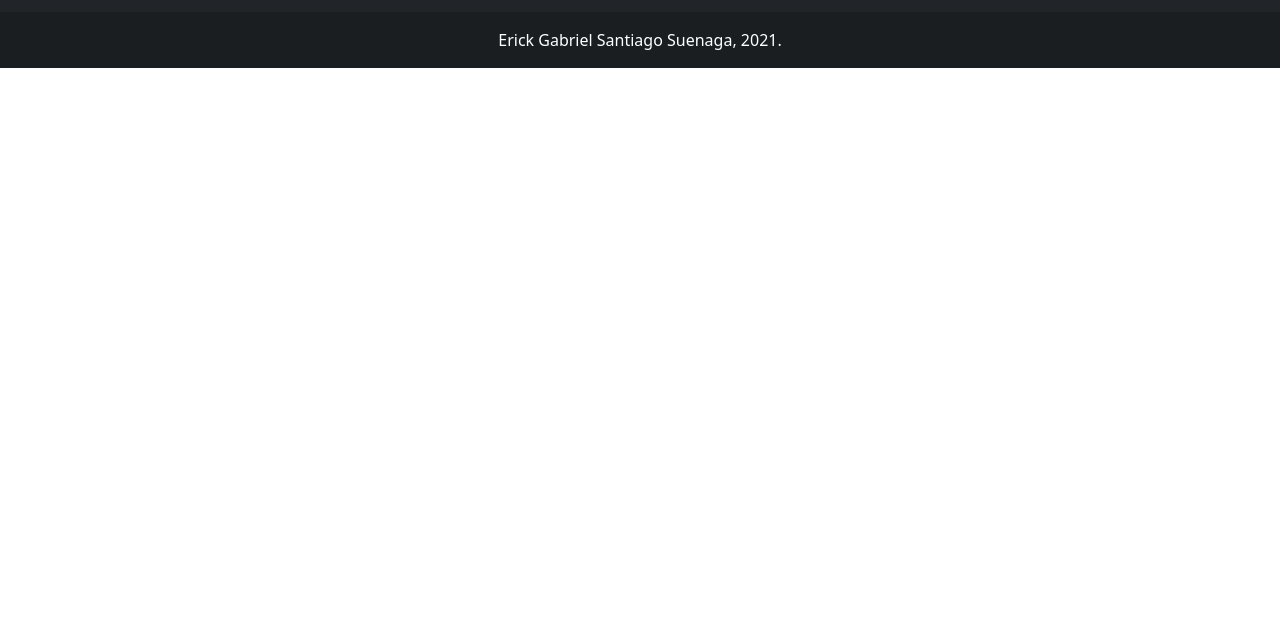
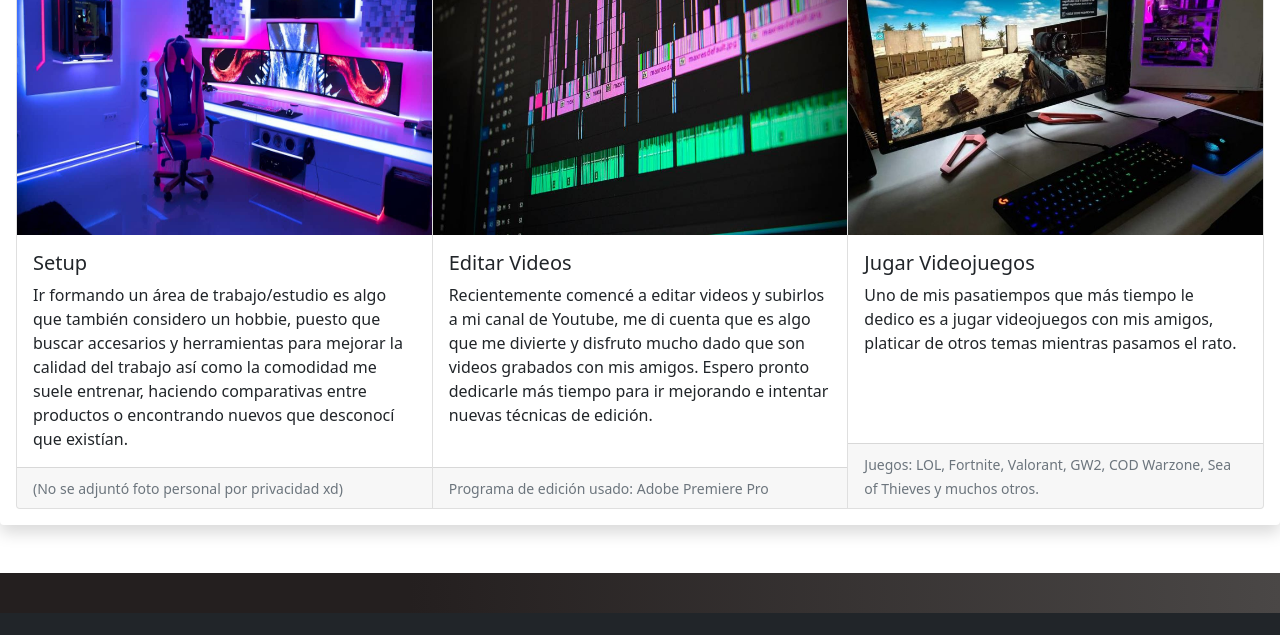
Before and after one commit to Cachigod/WebCachi, a plain HTML site: page index.html in a window 1280 px wide. Shown: the part 938-1573 px from the top of the page. Before the commit the page ends 1006 px from the top, so only its background shows below. Drawn offline with nearby package versions, Linux system fonts and the light colour scheme.

Commit message:
Hobbies
Se agregaron 3 cards con hobbies.

```diff
--- a/css/styles.css
+++ b/css/styles.css
@@ -21,6 +21,22 @@
       flex-flow: column;
 
       height: 100vh;
+
+      background: linear-gradient(to right, rgba(36,31,31,1) 0%, rgba(36,31,31,1) 32%, rgba(74,71,70,1) 100%);
+      color: #fff;
+      text-align: center;
+  }
+
+  .main-content2 {
+    overflow:hidden;
+      position: relative;
+
+      display: flex;
+      align-items: center;
+      justify-content: center;
+      flex-flow: column;
+
+      height: 5vh;
 
       background: linear-gradient(to right, rgba(36,31,31,1) 0%, rgba(36,31,31,1) 32%, rgba(74,71,70,1) 100%);
       color: #fff;
--- a/index.html
+++ b/index.html
@@ -27,7 +27,7 @@
     <body>
         <script src="https://cdn.jsdelivr.net/npm/bootstrap@5.1.2/dist/js/bootstrap.bundle.min.js" integrity="sha384-kQtW33rZJAHjgefvhyyzcGF3C5TFyBQBA13V1RKPf4uH+bwyzQxZ6CmMZHmNBEfJ" crossorigin="anonymous"></script>
 
-
+        <header>
             <nav class="navbar navbar-expand-lg navbar-light bg-light">
                 <div class="container-fluid">
                     <a class="navbar-brand" href="#">Suenaga</a>
@@ -61,6 +61,7 @@
                     </div>
                 </div>
             </nav>
+        </header>
 
         <!--
         <a class="portfolio-link" data-bs-toggle="modal" href="#portfolioModal1">
@@ -109,6 +110,44 @@
         </main>
 
 
+        <section>
+        <article class="shadow p-3 mb-5 bg-body rounded">
+            <div class="card-group">
+                <div class="card">
+                    <img src="img/setup.jpg" class="card-img-top" width="600" height="300" alt="...">
+                    <div class="card-body">
+                        <h5 class="card-title">Setup</h5>
+                        <p class="card-text">Ir formando un &aacute;rea de trabajo/estudio es algo que tambi&eacute;n considero un hobbie, puesto que buscar accesarios y herramientas para mejorar la calidad del trabajo as&iacute; como la comodidad me suele entrenar, haciendo comparativas entre productos o encontrando nuevos que desconoc&iacute; que exist&iacute;an.</p>
+                    </div>
+                    <div class="card-footer">
+                        <small class="text-muted">(No se adjunt&oacute; foto personal por privacidad xd)</small>
+                    </div>
+                </div>
+                <div class="card">
+                    <img src="img/edit_videos.jpg" class="card-img-top" width="600" height="300" alt="...">
+                    <div class="card-body">
+                        <h5 class="card-title">Editar Videos</h5>
+                        <p class="card-text">Recientemente comenc&eacute; a editar videos y subirlos a mi canal de Youtube, me di cuenta que es algo que me divierte y disfruto mucho dado que son videos grabados con mis amigos. Espero pronto dedicarle m&aacute;s tiempo para ir mejorando e intentar nuevas t&eacute;cnicas de edici&oacute;n.</p>
+                    </div>
+                    <div class="card-footer">
+                        <small class="text-muted">Programa de edici&oacute;n usado: Adobe Premiere Pro</small>
+                    </div>
+                </div>
+                <div class="card">
+                    <img src="img/game.jpg" class="card-img-top" width="600" height="300" alt="...">
+                    <div class="card-body">
+                        <h5 class="card-title">Jugar Videojuegos</h5>
+                        <p class="card-text">Uno de mis pasatiempos que m&aacute;s tiempo le dedico es a jugar videojuegos con mis amigos, platicar de otros temas mientras pasamos el rato. </p>
+                    </div>
+                    <div class="card-footer">
+                        <small class="text-muted">Juegos: LOL, Fortnite, Valorant, GW2, COD Warzone, Sea of Thieves y muchos otros.</small>
+                    </div>
+                </div>
+            </div>
+        </articule>
+        </section>
+
+        <main role="main" class="main-content2" id="main-content2" ></main>
 
 
 
@@ -152,7 +191,10 @@
             <!-- Grid container -->
 
             <div class="text-center p-3" style="background-color: rgba(0, 0, 0, 0.2);">
-                Erick Gabriel Santiago Suenaga, 2021.
+                Erick Gabriel Santiago Suenaga, 357624<br>
+                santiago.erick@uabc.edu.mx <br>
+                Fecha de realizaci&oacute;n: 07 de octubre del 2021.
+
             </div>
 
         </footer>
```
Also changed, not shown: img/edit_videos.jpg (added), img/game.jpg (added), img/setup.jpg (added). Lines whose indentation alone changed are shown as unchanged.
